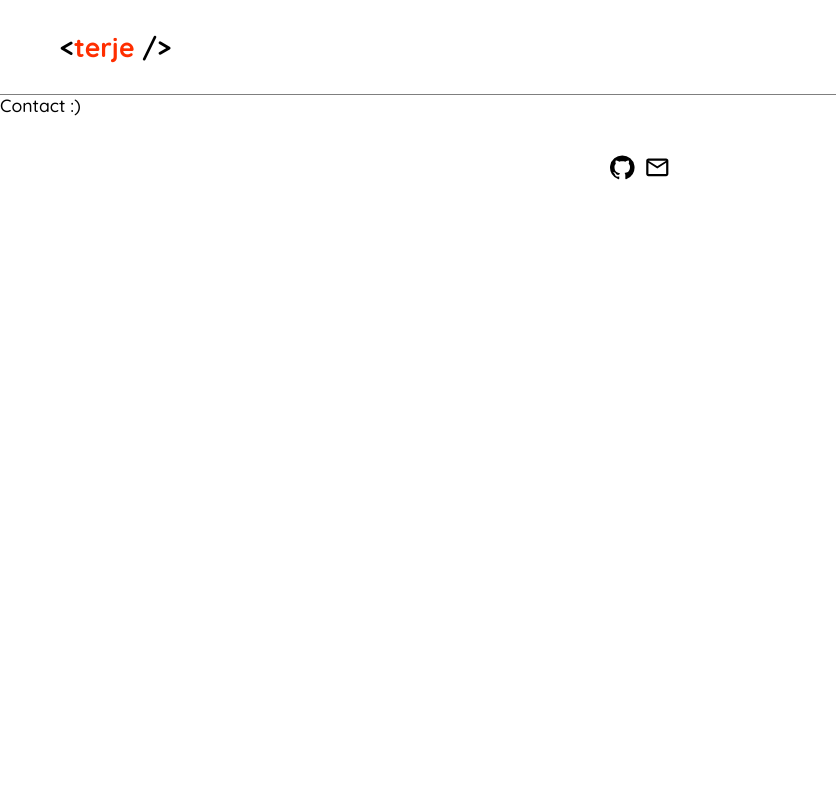
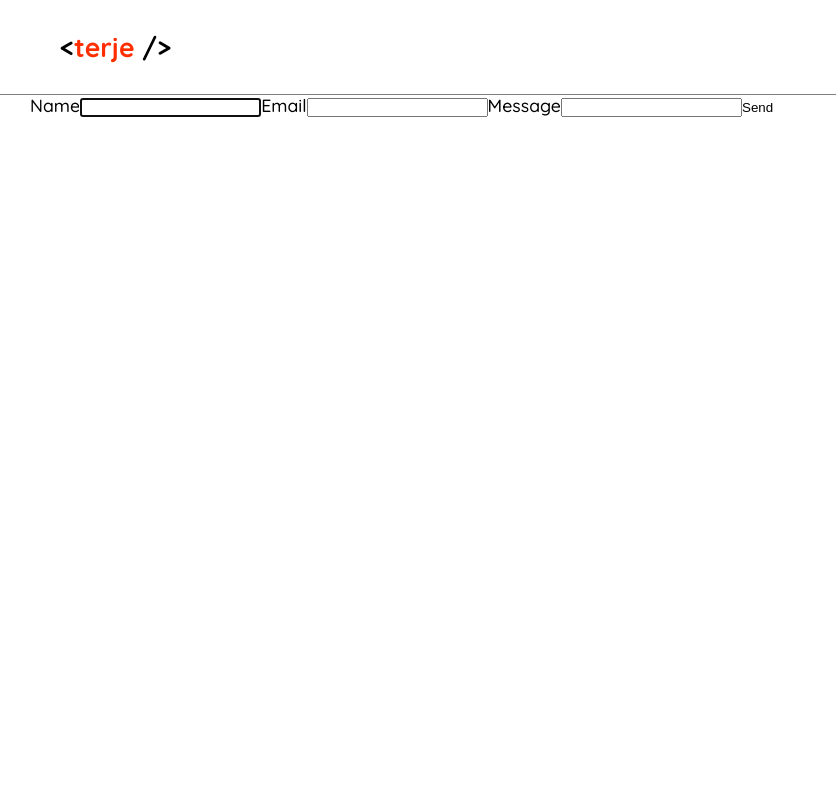
Before and after one commit to terjeee/homepage, a React (Create React App) app: page /contact in a window 1280 px wide. Shown: the top 800 px of the page, without its empty margins (0-836 px from the left). Built offline with nearby package versions, Linux system fonts and the light colour scheme; a web font is replaced by a local one.

Commit message:
+contact functionality

```diff
--- a/src/routes/Contact/Contact.jsx
+++ b/src/routes/Contact/Contact.jsx
@@ -1,3 +1,50 @@
+import { useRef, useState } from "react";
+import emailjs from "emailjs-com";
+
+import css from "./Contact.module.scss";
+
 export default function Contact() {
-  return <section>Contact :)</section>;
+  const formData = useRef();
+  const [formResponse, setFormResponse] = useState(null);
+
+  const sendEmail = (e) => {
+    e.preventDefault();
+
+    // emailjs
+    //   .sendForm(
+    //     "service_contactForm",
+    //     "template_70fzocf",
+    //     formData.current,
+    //     "6hbDSK_0uSjg0vdP5"
+    //   )
+    //   .then(
+    //     (result) => {
+    //       console.log(result);
+    //       setFormResponse("Message Sent!");
+    //     },
+    //     (error) => {
+    //       console.log(error.text);
+    //       setFormResponse("Something went wrong! Try again.");
+    //     }
+    //   );
+
+    formData.current.reset();
+  };
+
+  return (
+    <section className={css.page}>
+      <div className={css.container}>
+        <form className={css.form} ref={formData} onSubmit={sendEmail}>
+          <label htmlFor="formName">Name</label>
+          <input type="text" name="formName" id="formName" autoFocus />
+          <label htmlFor="formEmail">Email</label>
+          <input type="email" name="formEmail" id="formEmail" />
+          <label htmlFor="formMsg">Message</label>
+          <input type="text" name="formMsg" id="formMsg" />
+          <button>Send</button>
+        </form>
+        {formResponse && <p>{formResponse}</p>}
+      </div>
+    </section>
+  );
 }
--- /dev/null
+++ b/src/routes/Contact/Contact.module.scss
@@ -0,0 +1,12 @@
+@use "../../css/variables/layout.scss";
+@use "../../css/variables/color.scss";
+@use "../../css/variables/font.scss";
+
+.page {
+  min-height: 100vh;
+
+  .container {
+    max-width: layout.$page-width;
+    margin: auto;
+  }
+}
```
